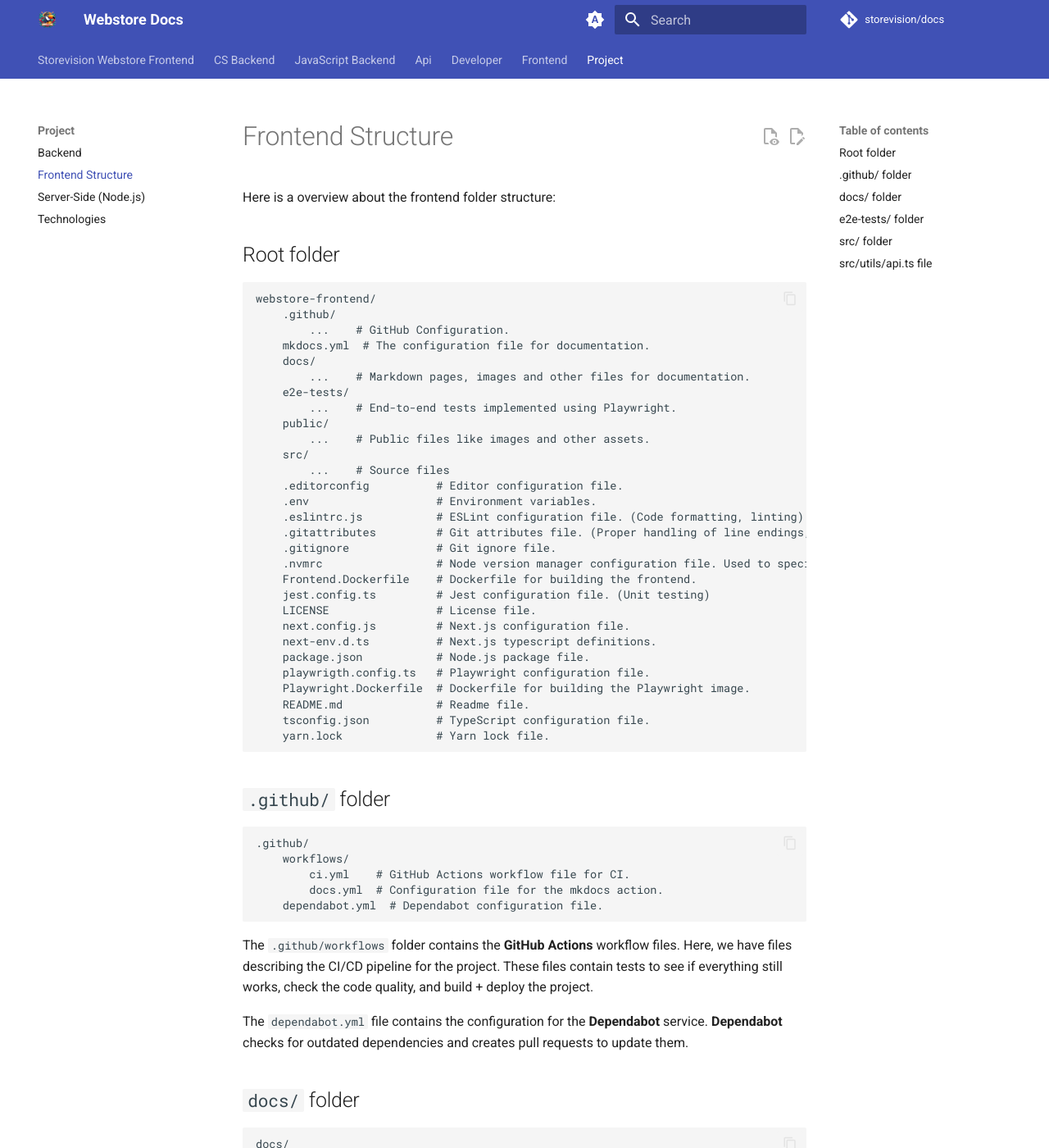
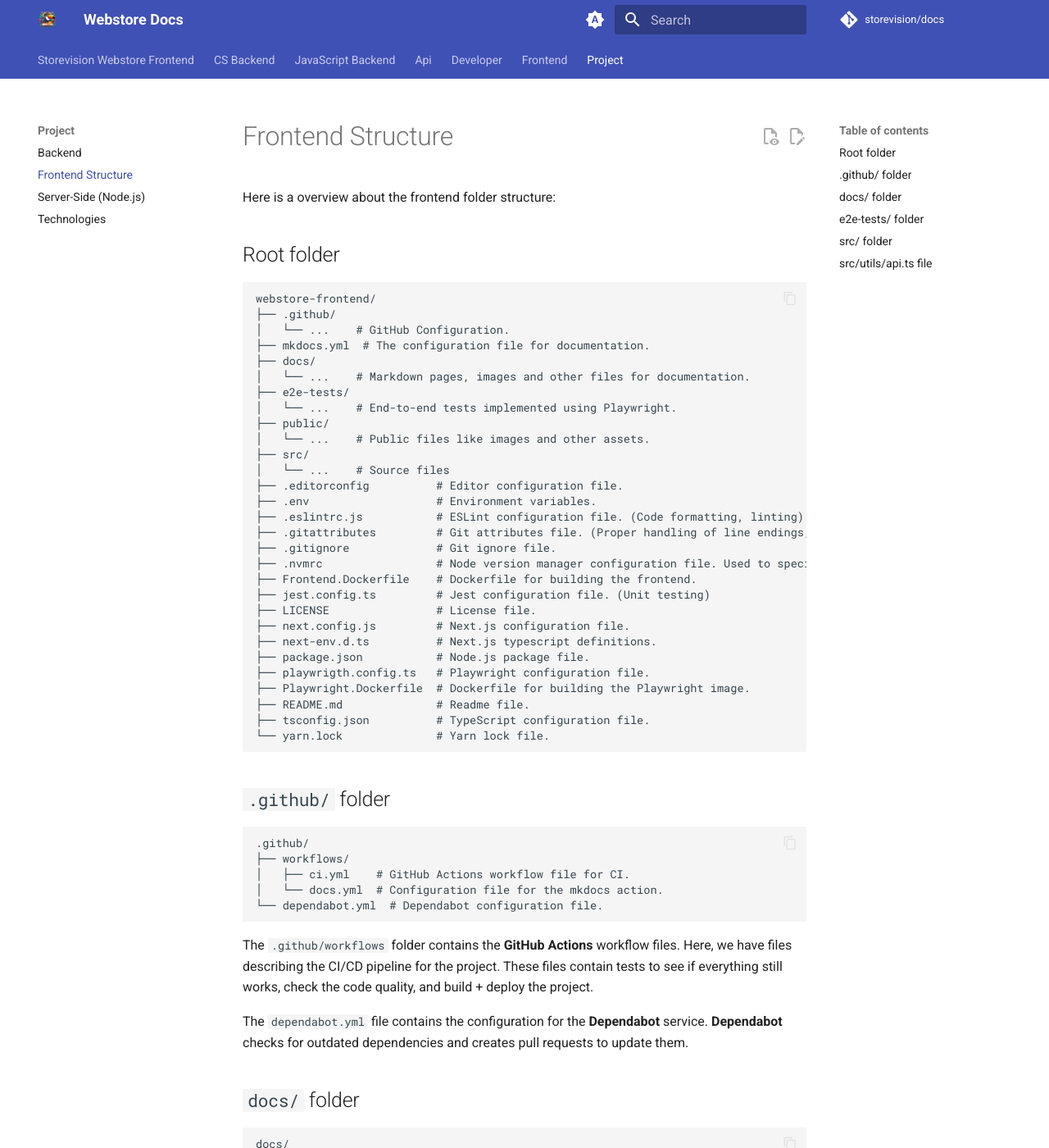
Before and after one commit to storevision/docs, an MkDocs documentation site: the page built from docs/project/frontend.md, in a window 1280 px wide and 1400 px high. Shown: the whole window at 82% size. Built offline with MkDocs 1.6.1 and Material for MkDocs 9.7.7, drawn with Linux system fonts in a browser that asks for light colours; comment, search, counter and statistics services are not loaded; some of the changed text lies outside the part shown.

Commit message:
Make file listing more pretty

```diff
--- a/docs/project/frontend.md
+++ b/docs/project/frontend.md
@@ -5,42 +5,42 @@
 ## Root folder
 
     webstore-frontend/
-        .github/
-            ...    # GitHub Configuration.
-        mkdocs.yml  # The configuration file for documentation.
-        docs/
-            ...    # Markdown pages, images and other files for documentation.
-        e2e-tests/
-            ...    # End-to-end tests implemented using Playwright.
-        public/
-            ...    # Public files like images and other assets.
-        src/
-            ...    # Source files
-        .editorconfig          # Editor configuration file.
-        .env                   # Environment variables.
-        .eslintrc.js           # ESLint configuration file. (Code formatting, linting)
-        .gitattributes         # Git attributes file. (Proper handling of line endings, etc.)
-        .gitignore             # Git ignore file.
-        .nvmrc                 # Node version manager configuration file. Used to specify the Node.js version.
-        Frontend.Dockerfile    # Dockerfile for building the frontend.
-        jest.config.ts         # Jest configuration file. (Unit testing)
-        LICENSE                # License file.
-        next.config.js         # Next.js configuration file.
-        next-env.d.ts          # Next.js typescript definitions.
-        package.json           # Node.js package file.
-        playwrigth.config.ts   # Playwright configuration file.
-        Playwright.Dockerfile  # Dockerfile for building the Playwright image.
-        README.md              # Readme file.
-        tsconfig.json          # TypeScript configuration file.
-        yarn.lock              # Yarn lock file.
+    ├── .github/
+    │   └── ...    # GitHub Configuration.
+    ├── mkdocs.yml  # The configuration file for documentation.
+    ├── docs/
+    │   └── ...    # Markdown pages, images and other files for documentation.
+    ├── e2e-tests/
+    │   └── ...    # End-to-end tests implemented using Playwright.
+    ├── public/
+    │   └── ...    # Public files like images and other assets.
+    ├── src/
+    │   └── ...    # Source files
+    ├── .editorconfig          # Editor configuration file.
+    ├── .env                   # Environment variables.
+    ├── .eslintrc.js           # ESLint configuration file. (Code formatting, linting)
+    ├── .gitattributes         # Git attributes file. (Proper handling of line endings, etc.)
+    ├── .gitignore             # Git ignore file.
+    ├── .nvmrc                 # Node version manager configuration file. Used to specify the Node.js version.
+    ├── Frontend.Dockerfile    # Dockerfile for building the frontend.
+    ├── jest.config.ts         # Jest configuration file. (Unit testing)
+    ├── LICENSE                # License file.
+    ├── next.config.js         # Next.js configuration file.
+    ├── next-env.d.ts          # Next.js typescript definitions.
+    ├── package.json           # Node.js package file.
+    ├── playwrigth.config.ts   # Playwright configuration file.
+    ├── Playwright.Dockerfile  # Dockerfile for building the Playwright image.
+    ├── README.md              # Readme file.
+    ├── tsconfig.json          # TypeScript configuration file.
+    └── yarn.lock              # Yarn lock file.
 
 ## `.github/` folder
 
     .github/
-        workflows/
-            ci.yml    # GitHub Actions workflow file for CI.
-            docs.yml  # Configuration file for the mkdocs action.
-        dependabot.yml  # Dependabot configuration file.
+    ├── workflows/
+    │   ├── ci.yml    # GitHub Actions workflow file for CI.
+    │   └── docs.yml  # Configuration file for the mkdocs action.
+    └── dependabot.yml  # Dependabot configuration file.
 
 The `.github/workflows` folder contains the **GitHub Actions** workflow files. Here, we have files describing the CI/CD pipeline for the project.
 These files contain tests to see if everything still works, check the code quality, and build + deploy the project.
@@ -51,8 +51,8 @@
 ## `docs/` folder
 
     docs/
-        index.md  # The documentation homepage.
-        ...       # Other markdown files for documentation.
+    ├── index.md  # The documentation homepage.
+    └── ...       # Other markdown files for documentation.
 
 Here you can find the documentation for the project. The documentation is written in markdown and can be viewed using the **mkdocs** tool.
 
@@ -61,7 +61,7 @@
 ## `e2e-tests/` folder
 
     e2e-tests/
-        ...    # End-to-end tests implemented using Playwright.
+    └── ...    # End-to-end tests implemented using Playwright.
 
 This folder contains the end-to-end tests for the project. The tests are implemented using the **Playwright** testing framework.
 
@@ -71,17 +71,17 @@
 ## `src/` folder
 
     src/
-        app/         # The Next.js app folder. Contains the pages and components.
-        components/  # Reusable components.
-        constants/   # Constants used in the app.
-        generated/   # Generated files by openapi-typescript codegen.
-        hooks/       # Custom hooks.
-        providers/   # Context providers.
-        stores/      # Zustand state management stores.
-        utils/       # Utility functions.
-        mui.ts       # @mui/material module augmentation.
-        theme.ts     # Material-UI theme.
-        types.d.ts   # TypeScript global types.
+    ├── app/         # The Next.js app folder. Contains the pages and components.
+    ├── components/  # Reusable components.
+    ├── constants/   # Constants used in the app.
+    ├── generated/   # Generated files by openapi-typescript codegen.
+    ├── hooks/       # Custom hooks.
+    ├── providers/   # Context providers.
+    ├── stores/      # Zustand state management stores.
+    ├── utils/       # Utility functions.
+    ├── mui.ts       # @mui/material module augmentation.
+    ├── theme.ts     # Material-UI theme.
+    └── types.d.ts   # TypeScript global types.
 
 This is where the code of the project is located. The `src` folder contains the source files for the project.
 
```
